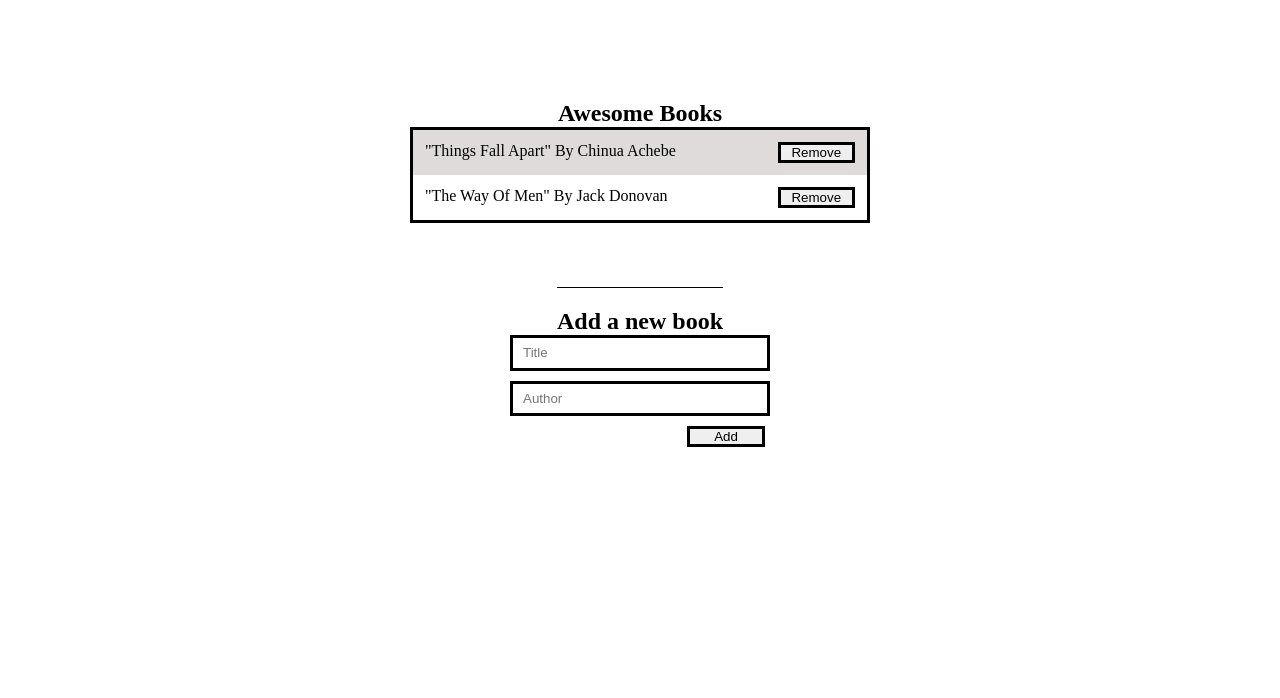
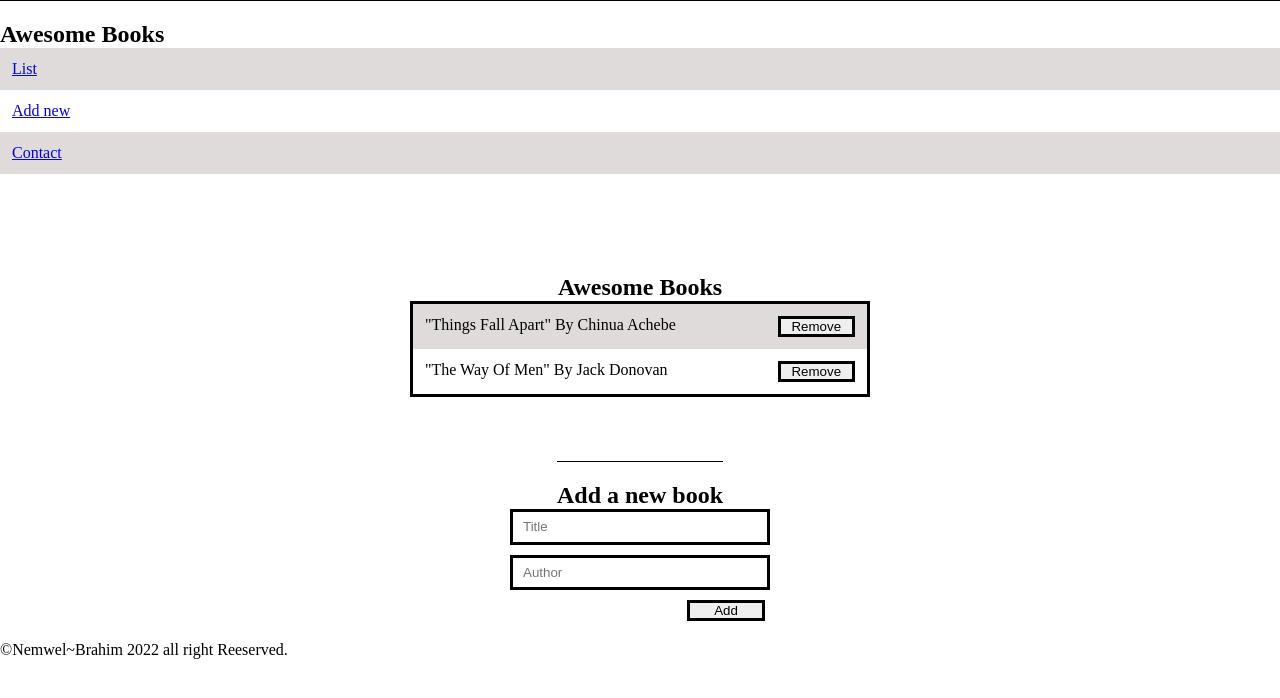
Before and after one commit to Nemwel-Boniface/AwesomeBooks, a website: page index.html in a window 1280 px wide. Drawn offline with Linux system fonts and the light colour scheme.

Commit message:
Update navigation and footer markup setup

```diff
--- a/index.html
+++ b/index.html
@@ -8,6 +8,14 @@
     <title>Awesome Books</title>
   </head>
   <body>
+    <nav class="nav">
+      <h2>Awesome Books</h2>
+      <ul>
+        <li><a href="#">List</a></li>
+        <li><a href="#">Add new</a></li>
+        <li><a href="#">Contact</a></li>
+      </ul>
+    </nav>
     <section class="section1">
     <header>
       <div class="header-top">
@@ -24,6 +32,10 @@
         <button type="submit" class="add-btn">Add</button>
       </form>
     </section>
+
+    <footer class="footer">
+      <p>&copy;Nemwel~Brahim 2022 all right Reeserved.</p>
+    </footer>
     <script src="class.js"></script>
   </body>
 </html>
```
